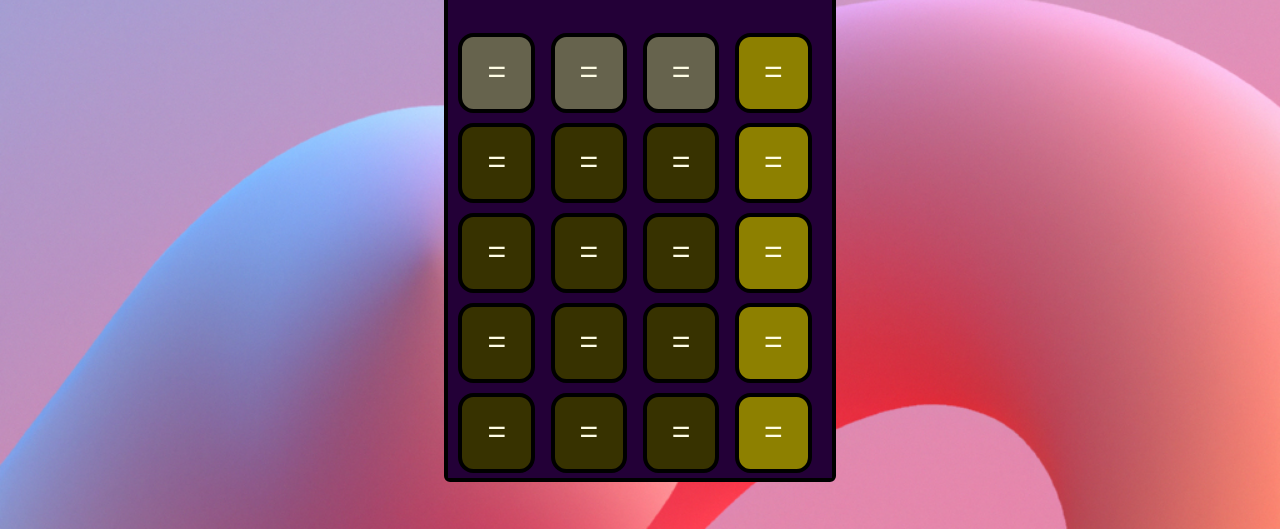
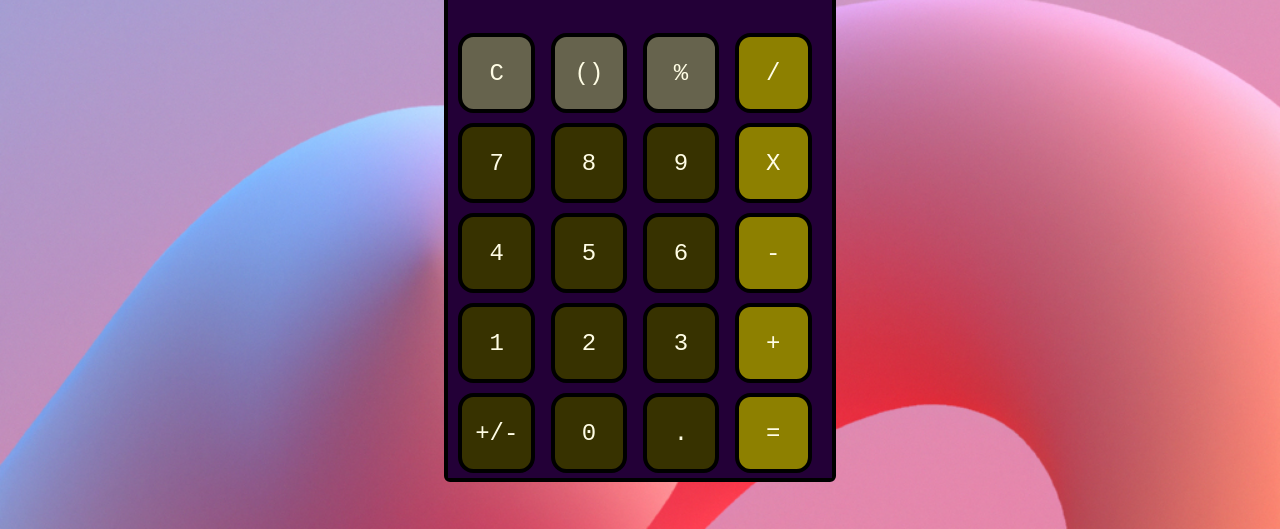
Before and after one commit to ebaybasics/odinCalc, a plain HTML site: page index.html in a window 1280 px wide. Shown: the part 271-800 px from the top of the page. Drawn offline with Linux system fonts and the light colour scheme.

Commit message:
Add text to buttons, build objects for each button

```diff
--- a/script.js
+++ b/script.js
@@ -1,7 +1,29 @@
 const buttonContainer = document.querySelector('.calc-bottom');
 const numDisp = document.querySelector('.num-disp');
 
-
+let buttonIdIndex = 0;
+const buttonIdentities = [
+    {'text': 'C', 'id': 'button-clear'},
+    {'text': '()', 'id': 'button-parenthesis'},
+    {'text': '%', 'id': 'button-percentage'},
+    {'text': '/', 'id': 'button-division'},
+    {'text': '7', 'id': 'button-7'},
+    {'text': '8', 'id': 'button-8'},
+    {'text': '9', 'id': 'button-9'},
+    {'text': 'X', 'id': 'button-multiply'},
+    {'text': '4', 'id': 'button-4'},
+    {'text': '5', 'id': 'button-5'},
+    {'text': '6', 'id': 'button-6'},
+    {'text': '-', 'id': 'button-minus'},
+    {'text': '1', 'id': 'button-1'},
+    {'text': '2', 'id': 'button-2'},
+    {'text': '3', 'id': 'button-3'},
+    {'text': '+', 'id': 'button-plus'},
+    {'text': '+/-', 'id': 'button-change-sign'},
+    {'text': '0', 'id': 'button-0'},
+    {'text': '.', 'id': 'button-decimal'},
+    {'text': '=', 'id': 'button-equal'}
+]
 
 
 
@@ -24,7 +46,10 @@ const buttonGen = (buttonCount, classType='calc-button') => {
             // Special Case for styling last column:
             if (i == buttonCount-1) newButton.classList.add('calc-button-last-col');
             newButton.classList.add(classType);
-            newButton.textContent = '='
+
+
+            newButton.textContent = buttonIdentities[buttonIdIndex].text;
+            buttonIdIndex ++;
             buttonRow.appendChild(newButton);
             console.log(buttonRow)
 
@@ -34,5 +59,19 @@ const buttonGen = (buttonCount, classType='calc-button') => {
 
 };
 
-rowGen(5);
-buttonGen(4);
+const init = () => {
+    rowGen(5);
+    buttonGen(4);
+
+    const calcButtons = document.querySelectorAll('.calc-button');
+
+    calcButtons.forEach((button) => {
+        button.addEventListener('click', e => {
+            e.preventDefault()
+            console.log(e)
+            console.log(e.target)
+        })
+    })
+}
+
+init();
--- a/style.css
+++ b/style.css
@@ -120,7 +120,7 @@ a:hover {
     background-color: #373200;
 
     text-align: center;
-    font-size: 2rem;
+    font-size: 1.5rem;
     font-weight: 200;
     color: #fffde5;
 }
@@ -133,7 +133,7 @@ a:hover {
     background-color: #8d8000;
 }
 
-@media only screen and (min-device-width: 320px) and (max-device-width: 600px) {
+@media only screen and (min-device-width: 100px) and (max-device-width: 600px) {
 
     .calc-box {
         margin-top: 30px;;
```
